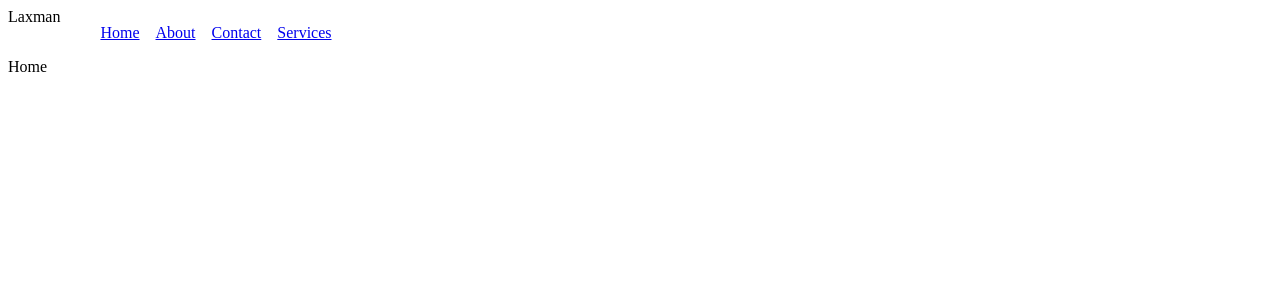
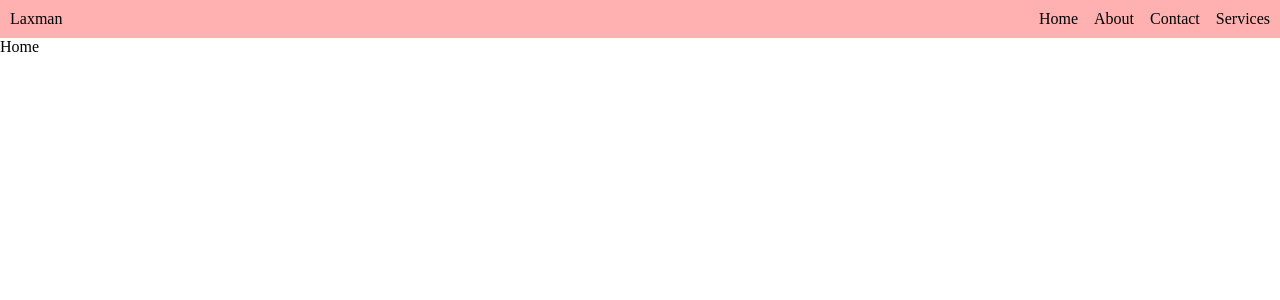
Before and after one commit to Laxman7289/tech-website, a React (Create React App) app: page / in a window 1280 px wide. Shown: the top 300 px of the page. Built offline with nearby package versions, Linux system fonts and the light colour scheme.

Commit message:
added navbar css

```diff
--- a/src/App.js
+++ b/src/App.js
@@ -1,4 +1,5 @@
 import React from 'react'
+import './style.css'
 import { BrowserRouter, Routes, Route } from 'react-router-dom'
 import Home from './Home'
 import About from './About'
--- a/src/Component/css/Navbar.css
+++ b/src/Component/css/Navbar.css
@@ -1,5 +1,8 @@
 nav{
     display: flex;
+    background-color: rgb(255, 176, 176);
+    padding: 10px;
+    justify-content: space-between;
 }
 
 .links ul{
@@ -9,3 +12,10 @@ nav{
     justify-content: center;
     gap: 1rem;
 }
+.links a{
+    text-decoration: none;
+    color: black;
+}
+.links li:hover{
+    scale: 1.1;
+}
--- /dev/null
+++ b/src/style.css
@@ -0,0 +1,4 @@
+*{
+    margin: 0;
+    padding: 0;
+}
```
